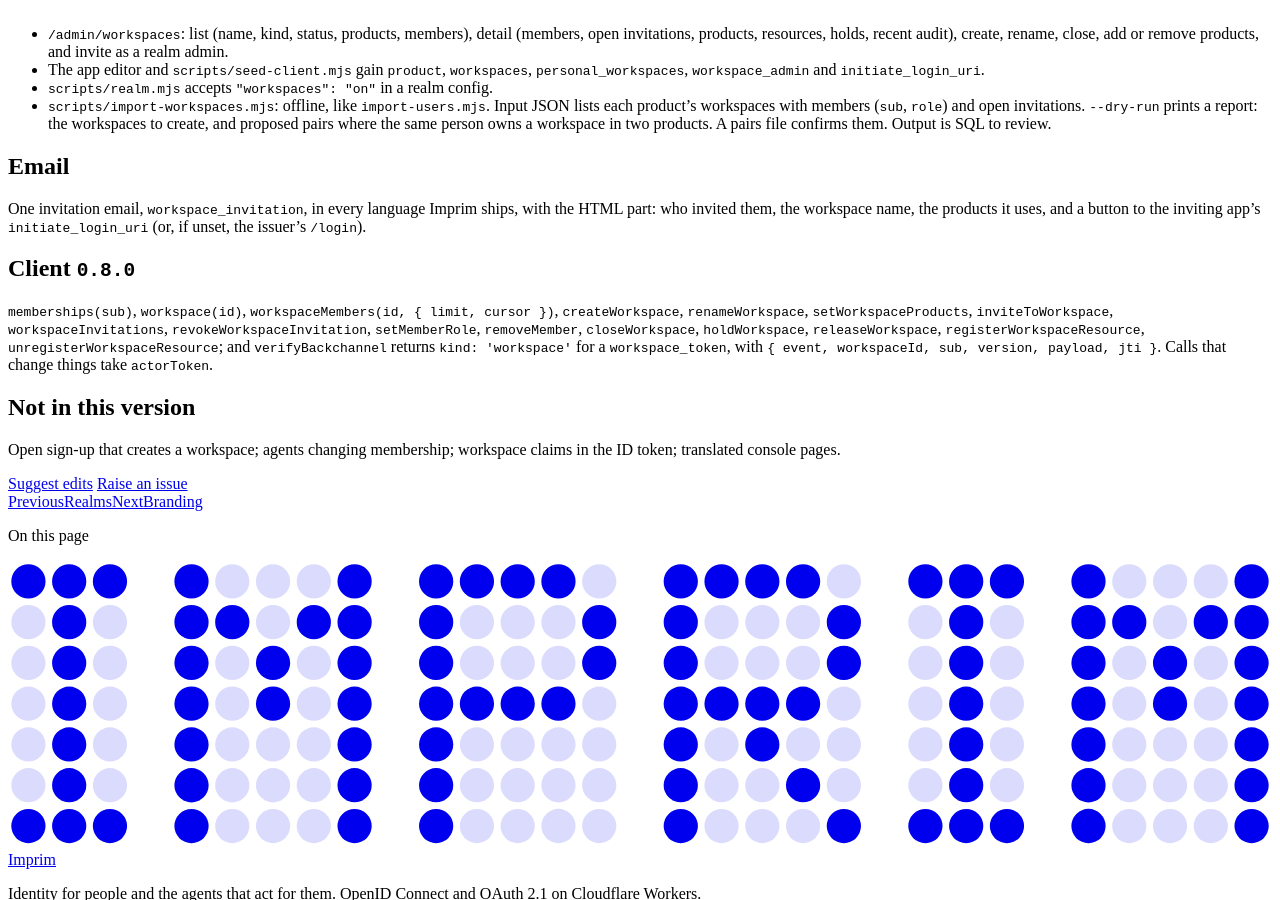
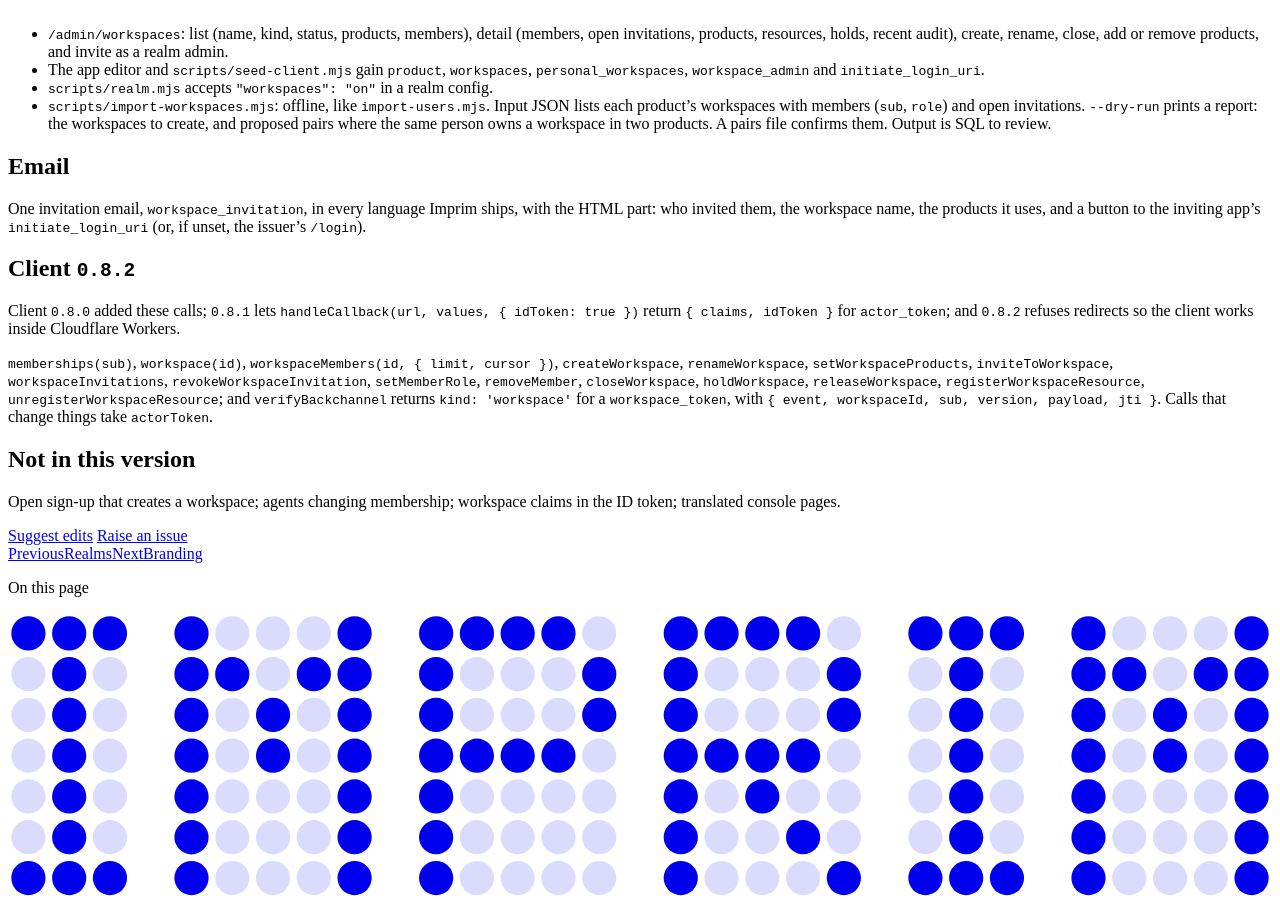
Before and after one commit to Vibernt/imprim, a Jekyll site: the page built from docs/WORKSPACES.md, in a window 1280 px wide and 900 px high, scrolled down 3773 px. Built offline with Jekyll 4.4.1, drawn with Linux system fonts in a browser that asks for light colours; our own code applies the rules of GitHub Pages for plain Markdown files.

Commit message:
Docs: migration 0024 and clients 0.8.1 and 0.8.2 throughout; the 2026-11-18 release in the changelog
Co-Authored-By: Claude Opus 5.5 <noreply@anthropic.com>

```diff
--- a/docs/INTEGRATE.md
+++ b/docs/INTEGRATE.md
@@ -27,7 +27,7 @@ A confidential client gets its secret once, at creation. Store it as a secret in
 2. Register the app's back-channel URL and set `initiate_login_uri` to its sign-in page for invitation emails.
    Enable `personal_workspaces` for personal workspace creation and `workspace_admin` when the app needs team
    creation or product management.
-3. Use client 0.8.0 on the server to read memberships and manage workspaces. For actions on a person's behalf,
+3. Use client 0.8.2 on the server to read memberships and manage workspaces. For actions on a person's behalf,
    pass the ID token issued to the app as `actorToken`. Keep app-specific permissions and check them on each request.
 4. Verify `workspace_token` on the back channel. Deduplicate `jti`, apply newer versions and use `workspaceMembers`
    to catch up. [Shared workspace specification](WORKSPACES.md)
--- a/docs/WORKSPACES.md
+++ b/docs/WORKSPACES.md
@@ -1,6 +1,6 @@
 # Shared workspaces
 
-Status: built (migration `0024`, client `0.8.0`). This page is the specification; the code matches it.
+Status: built (migration `0024`, client `0.8.2`). This page is the specification; the code matches it.
 
 By default each app keeps its own workspaces, memberships and roles, and Imprim only admits people per app. A realm
 can instead hold **shared workspaces** for a family of products. Imprim then keeps each workspace's members, base
@@ -183,7 +183,10 @@ One invitation email, `workspace_invitation`, in every language Imprim ships, wi
 the workspace name, the products it uses, and a button to the inviting app's `initiate_login_uri` (or, if unset, the
 issuer's `/login`).
 
-## Client `0.8.0`
+## Client `0.8.2`
+
+Client `0.8.0` added these calls; `0.8.1` lets `handleCallback(url, values, { idToken: true })` return
+`{ claims, idToken }` for `actor_token`; and `0.8.2` refuses redirects so the client works inside Cloudflare Workers.
 
 `memberships(sub)`, `workspace(id)`, `workspaceMembers(id, { limit, cursor })`, `createWorkspace`, `renameWorkspace`,
 `setWorkspaceProducts`, `inviteToWorkspace`, `workspaceInvitations`, `revokeWorkspaceInvitation`, `setMemberRole`,
```
Also changed, not shown: docs/CONFIGURATION.md (+1 -1 lines), docs/DEPLOY.md (+8 -1 lines), docs/ROADMAP.md (+4 -2 lines), docs/SECURITY.md (+3 -1 lines), CHANGELOG.md, README.md.
